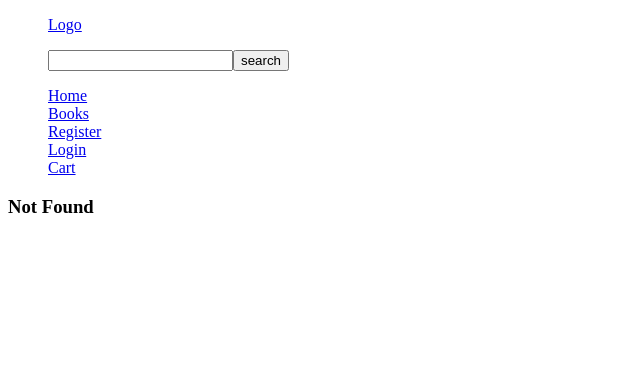
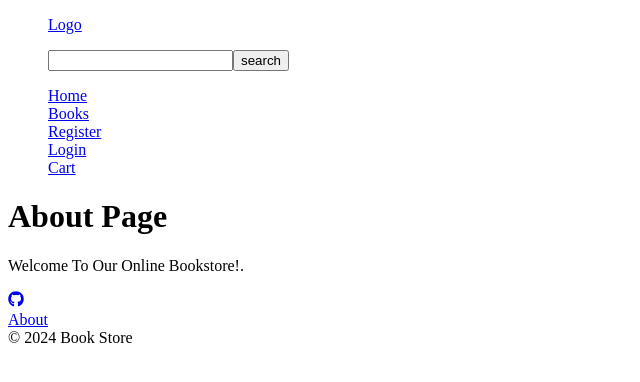
Before and after one commit to Logos-bookstore/final-project_frontend, a React (Vite) app: page /about in a window 1280 px wide. Before the commit this address had no page. Shown: the top 382 px of the page, without its empty margins (0-640 px from the left). Built offline with nearby package versions, Linux system fonts and the light colour scheme.

Commit message:
Adding Footer components

```diff
--- a/package.json
+++ b/package.json
@@ -12,6 +12,7 @@
   "dependencies": {
     "react": "^18.2.0",
     "react-dom": "^18.2.0",
+    "react-icons": "^5.0.1",
     "react-router-dom": "^6.21.1",
     "uuid": "^9.0.1"
   },
--- a/src/App.jsx
+++ b/src/App.jsx
@@ -16,6 +16,8 @@ import Cart from "./pages/Cart";
 import DeletedAccount from "./pages/DeletedAccount";
 import Checkout from "./pages/Checkout";
 import Thankyou from "./pages/Thankyou";
+import About from "./pages/About";
+import { FaGithub } from "react-icons/fa";
 
 function App() {
   const navigate = useNavigate();
@@ -39,6 +41,8 @@ function App() {
     setCurrentPage(1);
     navigate("/books/selection");
   };
+
+  const currentYear = new Date().getFullYear();
 
   return (
     <>
@@ -108,10 +112,29 @@ function App() {
           <Route path="/checkout" element={<Checkout />} />
           <Route path="/thankyou" element={<Thankyou />} />
           <Route path="/deletedAccount" element={<DeletedAccount />} />
+          <Route path="/about" element={<About />} />
           <Route path="*" element={<NotFound />} />
         </Routes>
       </main>
-      <footer></footer>
+      <footer>
+        <div className="footer-content">
+          <div className="footer-item">
+            <a
+              href="https://github.com/pozniej-znajde-wolne-haslo/final-project_backend"
+              target="_blank"
+              className="footer-link"
+            >
+              <FaGithub className="icon" />
+            </a>
+          </div>
+          <div className="footer-item">
+            <NavLink to="/about">About</NavLink>
+          </div>
+          <div className="footer-item">
+            <span className="footer-text">&copy; {currentYear} Book Store</span>
+          </div>
+        </div>
+      </footer>
     </>
   );
 }
--- /dev/null
+++ b/src/pages/About.jsx
@@ -0,0 +1,12 @@
+import React from "react";
+
+const About = () => {
+  return (
+    <div>
+      <h1>About Page</h1>
+      <p>Welcome To Our Online Bookstore!.</p>
+    </div>
+  );
+};
+
+export default About;
```
Also changed, not shown: 1 other file (tests, documents, lock files or other folders).
